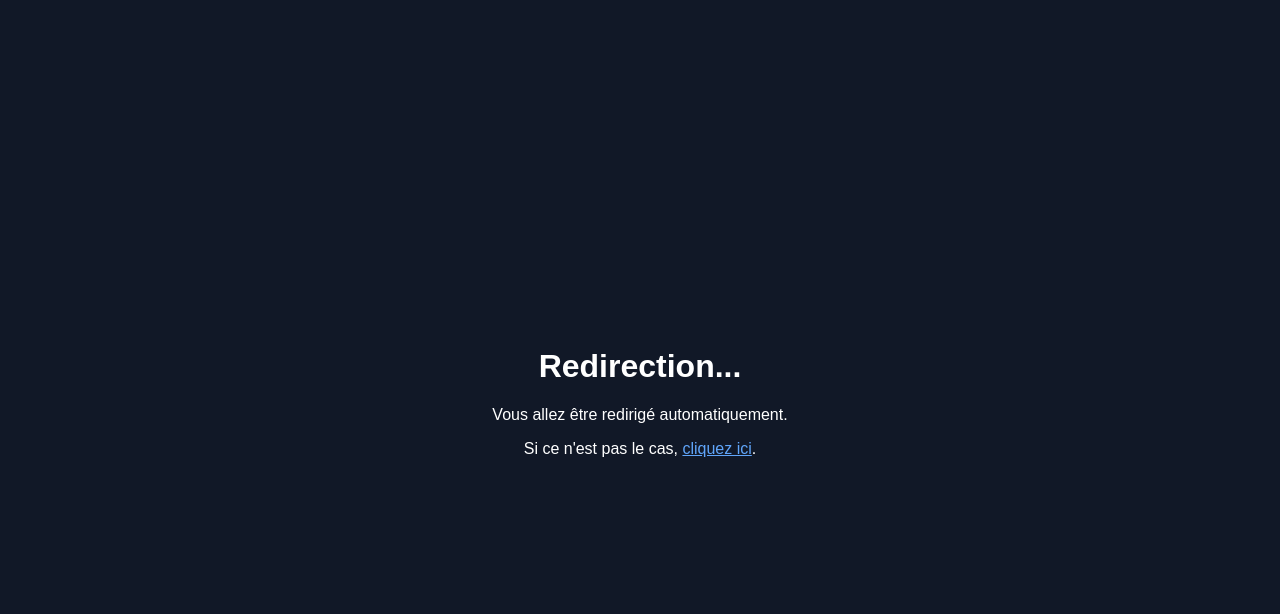
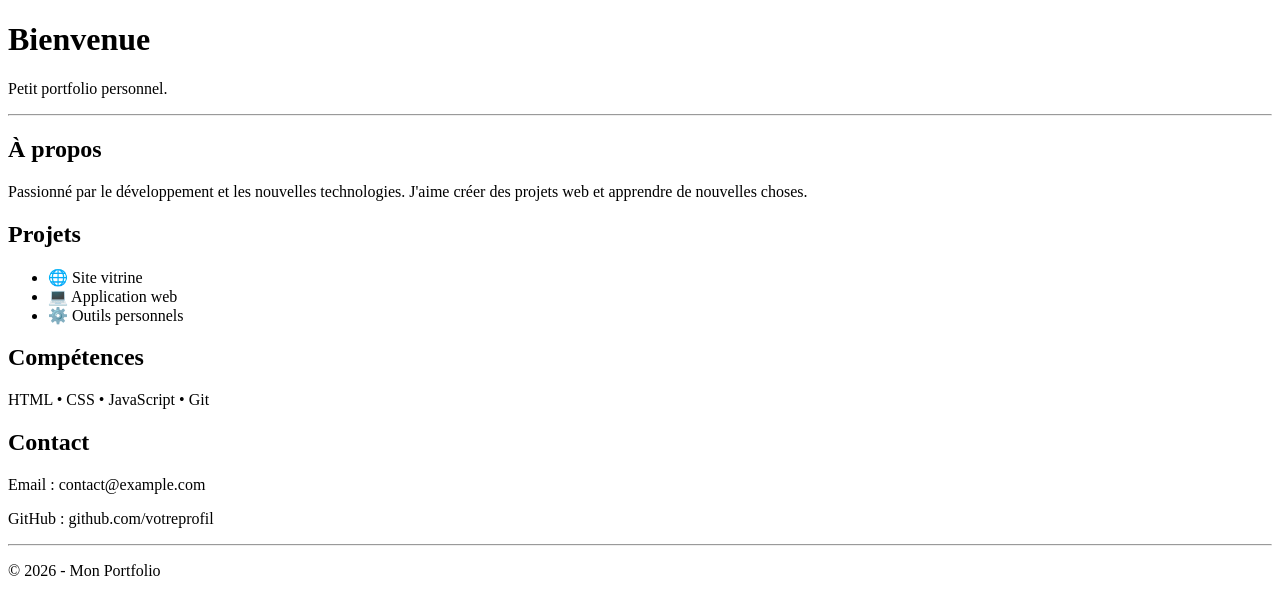
Before and after one commit to Sneaxxi/sneaxxi.github.io, a plain HTML site: page index.html in a window 1280 px wide. Drawn offline with Linux system fonts and the light colour scheme.

Commit message:
Update index.html

```diff
--- a/index.html
+++ b/index.html
@@ -3,39 +3,51 @@
 <head>
     <meta charset="UTF-8">
     <meta name="viewport" content="width=device-width, initial-scale=1.0">
-    <title>Redirection</title>
-
-    <!-- Redirection automatique après 2 secondes -->
-    <meta http-equiv="refresh" content="2;url=https://ton-site.com">
-
-    <style>
-        body {
-            margin: 0;
-            font-family: Arial, sans-serif;
-            background: #111827;
-            color: #fff;
-            display: flex;
-            justify-content: center;
-            align-items: center;
-            height: 100vh;
-            text-align: center;
-        }
-
-        .box {
-            max-width: 500px;
-            padding: 30px;
-        }
-
-        a {
-            color: #60a5fa;
-        }
-    </style>
+    <title>Mon Portfolio</title>
 </head>
 <body>
-    <div class="box">
-        <h1>Redirection...</h1>
-        <p>Vous allez être redirigé automatiquement.</p>
-        <p>Si ce n'est pas le cas, <a href="https://ton-site.com">cliquez ici</a>.</p>
-    </div>
+
+    <header>
+        <h1>Bienvenue</h1>
+        <p>Petit portfolio personnel.</p>
+        <hr>
+    </header>
+
+    <main>
+        <section>
+            <h2>À propos</h2>
+            <p>
+                Passionné par le développement et les nouvelles technologies.
+                J'aime créer des projets web et apprendre de nouvelles choses.
+            </p>
+        </section>
+
+        <section>
+            <h2>Projets</h2>
+            <ul>
+                <li>🌐 Site vitrine</li>
+                <li>💻 Application web</li>
+                <li>⚙️ Outils personnels</li>
+            </ul>
+        </section>
+
+        <section>
+            <h2>Compétences</h2>
+            <p>HTML • CSS • JavaScript • Git</p>
+        </section>
+
+        <section>
+            <h2>Contact</h2>
+            <p>Email : contact@example.com</p>
+            <p>GitHub : github.com/votreprofil</p>
+        </section>
+    </main>
+
+    <hr>
+
+    <footer>
+        <p>&copy; 2026 - Mon Portfolio</p>
+    </footer>
+
 </body>
 </html>
```
